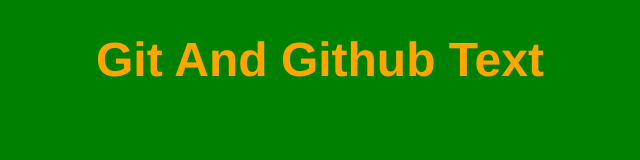
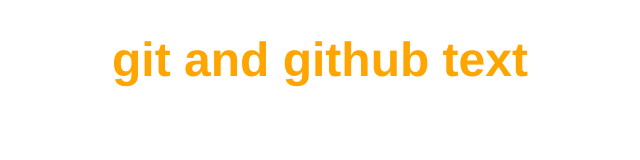
Before and after one commit to mikem2020/git-test, a plain HTML site: page index.html in a window 1280 px wide. Shown: the whole page, without its empty margins (320-960 px from the left). Drawn offline with Linux system fonts and the light colour scheme.

Commit message:
Errors in project

```diff
--- a/style.css
+++ b/style.css
@@ -1,11 +1,11 @@
 body {
-  background-color: green;
+  backgroun-color: green;
 }
 h1 {
   font-family: "Franklin Gothic Medium", "Arial Narrow", Arial, sans-serif;
   color: orange;
   font-weight: bold;
   font-size: 48px;
-  text-transform: capitalize;
+  text-transform: capitaliz;
   text-align: center;
 }
```
